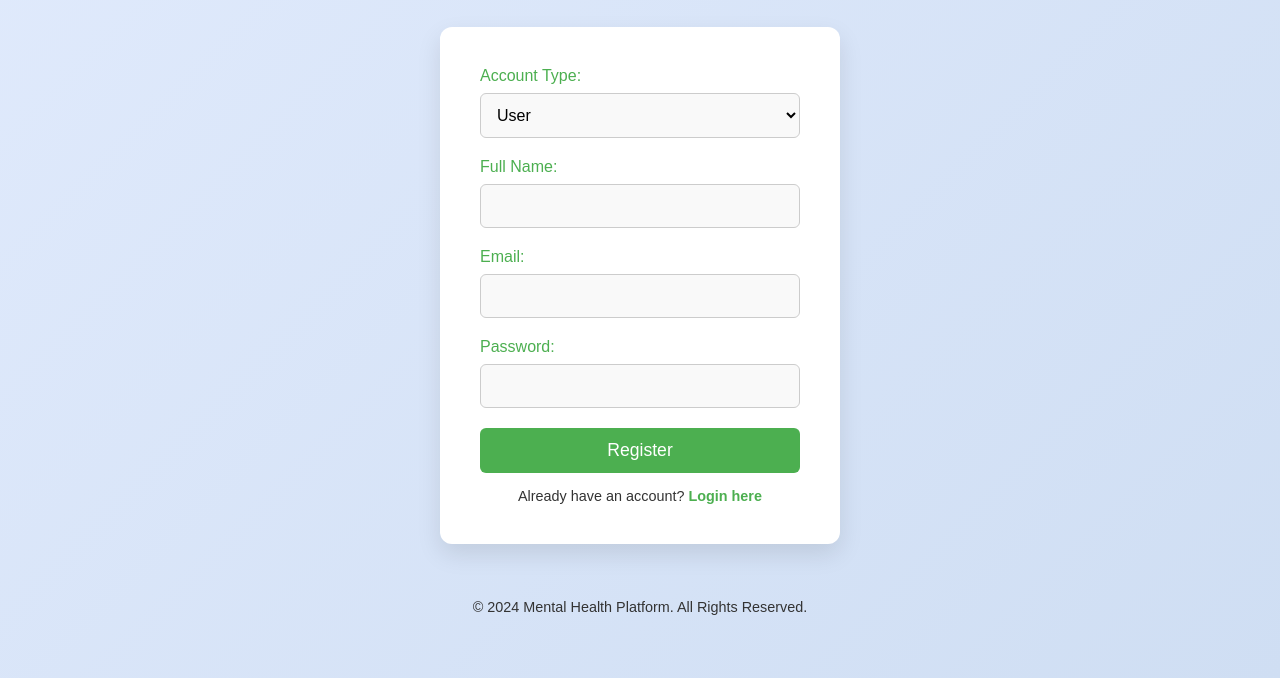
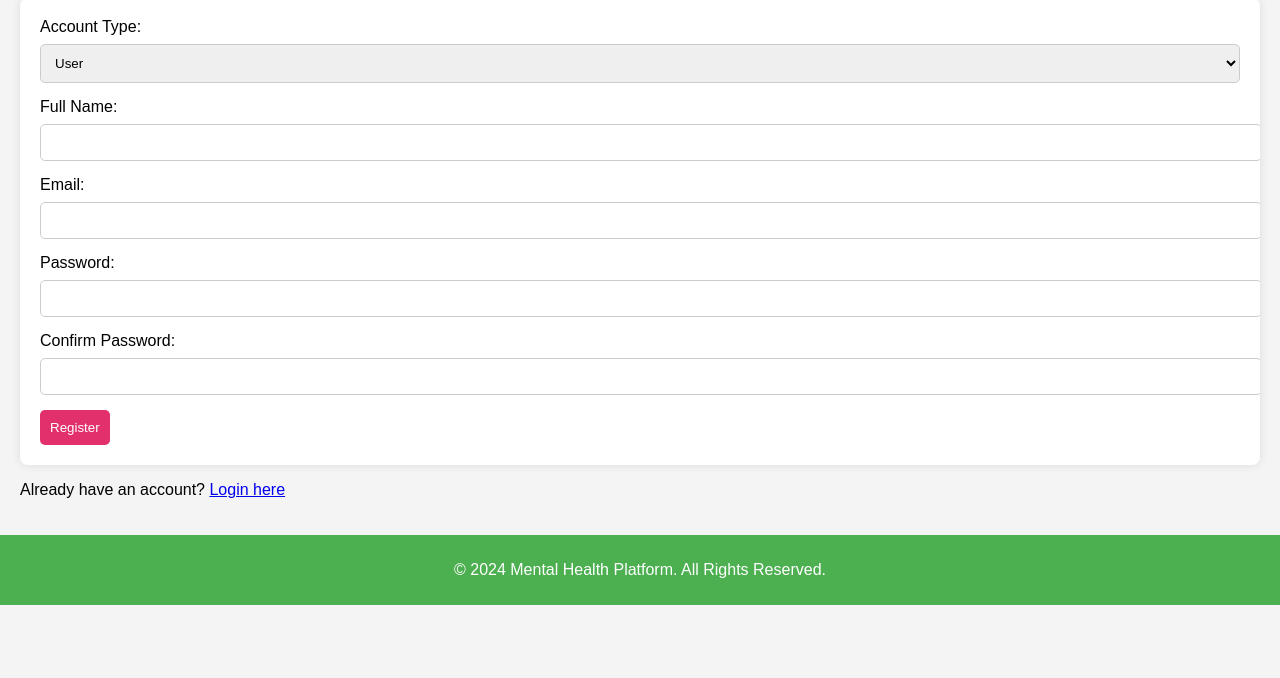
Before and after one commit to Chinmayjcs/mental, a plain HTML site: page register.html in a window 1280 px wide. Shown: the part 122-800 px from the top of the page. Drawn offline with Linux system fonts and the light colour scheme.

Commit message:
a bit of frount end changes

```diff
--- /dev/null
+++ b/StyleSheets/register.css
@@ -0,0 +1,56 @@
+body {
+    font-family: Arial, sans-serif;
+    margin: 0;
+    padding: 0;
+    background-color: #f4f4f4;
+}
+
+header, footer {
+    background-color: #4CAF50;
+    color: white;
+    text-align: center;
+    padding: 10px 0;
+}
+
+main {
+    padding: 20px;
+}
+
+.form-container {
+    max-height: 80vh; /* Set a maximum height */
+    overflow-y: auto; /* Enable vertical scrolling */
+    background-color: white;
+    border-radius: 8px;
+    padding: 20px;
+    box-shadow: 0 0 10px rgba(0, 0, 0, 0.1);
+}
+
+label {
+    display: block;
+    margin-bottom: 8px;
+}
+
+input[type="text"],
+input[type="email"],
+input[type="password"],
+input[type="file"],
+select {
+    width: 100%;
+    padding: 10px;
+    margin-bottom: 15px;
+    border: 1px solid #ccc;
+    border-radius: 5px;
+}
+
+button {
+    background-color: #E1306C;
+    color: white;
+    padding: 10px;
+    border: none;
+    border-radius: 5px;
+    cursor: pointer;
+}
+
+button:hover {
+    background-color: #C13584;
+}
--- a/register.css
+++ /dev/null
@@ -1,119 +0,0 @@
-/* General Reset */
-* {
-    margin: 0;
-    padding: 0;
-    box-sizing: border-box;
-}
-
-body {
-    font-family: 'Poppins', sans-serif;
-    background: linear-gradient(135deg, #e0eafc, #cfdef3);
-    color: #333;
-    display: flex;
-    flex-direction: column;
-    align-items: center;
-    justify-content: center;
-    height: 100vh;
-}
-
-header {
-    margin-bottom: 20px;
-}
-
-header h1 {
-    font-size: 2.5rem;
-    color: #333;
-    text-align: center;
-    font-weight: 600;
-}
-
-main {
-    background-color: #ffffff;
-    padding: 40px;
-    border-radius: 12px;
-    box-shadow: 0 10px 25px rgba(0, 0, 0, 0.1);
-    max-width: 400px;
-    width: 100%;
-    margin-top: 20px;
-}
-
-form {
-    display: flex;
-    flex-direction: column;
-    width: 100%;
-}
-
-label {
-    font-size: 1rem;
-    color: #4CAF50;
-    margin-bottom: 8px;
-}
-
-input[type="text"],
-input[type="email"],
-input[type="password"],
-select {
-    padding: 12px;
-    margin-bottom: 20px;
-    border-radius: 6px;
-    border: 1px solid #ccc;
-    font-size: 1rem;
-    background-color: #f9f9f9;
-    transition: border-color 0.3s ease;
-}
-
-input[type="text"]:focus,
-input[type="email"]:focus,
-input[type="password"]:focus,
-select:focus {
-    border-color: #4CAF50;
-    outline: none;
-    background-color: #eafaf1;
-}
-
-select {
-    cursor: pointer;
-}
-
-button {
-    padding: 12px;
-    background-color: #4CAF50;
-    color: #fff;
-    border: none;
-    border-radius: 6px;
-    font-size: 1.1rem;
-    cursor: pointer;
-    transition: background-color 0.3s ease;
-}
-
-button:hover {
-    background-color: #388E3C;
-}
-
-p {
-    margin-top: 15px;
-    font-size: 0.9rem;
-    text-align: center;
-}
-
-p a {
-    color: #4CAF50;
-    font-weight: bold;
-    text-decoration: none;
-    transition: color 0.3s ease;
-}
-
-p a:hover {
-    text-decoration: underline;
-}
-
-/* Footer */
-footer {
-    text-align: center;
-    margin-top: 40px;
-}
-
-footer p {
-    font-size: 0.9rem;
-    color: #333;
-}
--- a/register.html
+++ b/register.html
@@ -4,16 +4,49 @@
     <meta charset="UTF-8">
     <meta name="viewport" content="width=device-width, initial-scale=1.0">
     <title>Register</title>
-    <link rel="stylesheet" href="register.css">
+    <link rel="stylesheet" href="./StyleSheets/register.css">
+    <script>
+        function togglePsychologistFields() {
+            const accountType = document.getElementById("account-type").value;
+            const psychologistFields = document.getElementById("psychologist-fields");
+            if (accountType === "psychologist") {
+                psychologistFields.style.display = "block";
+            } else {
+                psychologistFields.style.display = "none";
+            }
+        }
+
+        function validateForm(event) {
+            const password = document.getElementById("password").value;
+            const confirmPassword = document.getElementById("confirm-password").value;
+
+            // Check if passwords are at least 8 characters
+            if (password.length < 8 || confirmPassword.length < 8) {
+                alert("Passwords must be at least 8 characters long.");
+                event.preventDefault(); // Prevent form submission
+                return false;
+            }
+
+            // Check if passwords match
+            if (password !== confirmPassword) {
+                alert("Passwords do not match.");
+                event.preventDefault(); // Prevent form submission
+                return false;
+            }
+
+            return true; // Allow form submission if validation passes
+        }
+    </script>
 </head>
 <body>
     <header>
         <h1>Register a New Account</h1>
     </header>
     <main>
-        <form action="dashboard.html" method="post">
+        <div class="form-container">
+            <form action="dashboard.html" method="post" enctype="multipart/form-data" onsubmit="return validateForm(event)">
                 <label for="account-type">Account Type:</label>
-            <select id="account-type" name="account-type">
+                <select id="account-type" name="account-type" onchange="togglePsychologistFields()" required>
                     <option value="user">User</option>
                     <option value="psychologist">Certified Psychologist</option>
                     <option value="admin">Admin</option>
@@ -28,8 +61,30 @@
                 <label for="password">Password:</label>
                 <input type="password" id="password" name="password" required>
 
+                <label for="confirm-password">Confirm Password:</label>
+                <input type="password" id="confirm-password" name="confirm-password" required>
+
+                <!-- Psychologist-specific fields -->
+                <div id="psychologist-fields" style="display: none;">
+                    <label for="degree-upload">Upload Image of Academic Degree (Psychology):</label>
+                    <input type="file" id="degree-upload" name="degree-upload" accept="image/*" required>
+                    <br>
+                    <label for="rci-upload">Upload Image of RCI Certificate (Optional):</label>
+                    <input type="file" id="rci-upload" name="rci-upload" accept="image/*">
+                    <br>
+                    <label for="rci-number">RCI Certificate Number (Optional):</label>
+                    <input type="text" id="rci-number" name="rci-number">
+                    <br>
+                    <label for="professional-org">Are you a member of any professional organization?</label>
+                    <select id="professional-org" name="professional-org" required>
+                        <option value="yes">Yes</option>
+                        <option value="no">No</option>
+                    </select>
+                </div>
+
                 <button type="submit">Register</button>
             </form>
+        </div>
         <p>Already have an account? <a href="login.html">Login here</a></p>
     </main>
     <footer>
--- /dev/null
+++ b/scripts/fileUpload.js
@@ -0,0 +1,4 @@
+function updateFileName(inputElement, displayElementId) {
+    const fileName = inputElement.files.length > 0 ? inputElement.files[0].name : 'No file chosen';
+    document.getElementById(displayElementId).textContent = fileName;
+}
```
Also changed, not shown: StyleSheets/styles.css (renamed from styles.css, +15 -0 lines), admin.html (+1 -1 lines), certified-psychologists.html (+1 -1 lines), index.html (+2 -2 lines), login.html (+1 -1 lines), users.html (+1 -1 lines), Images/stats3.jpg (added), StyleSheets/login.css (renamed from login.css). Lines whose indentation alone changed are shown as unchanged.
